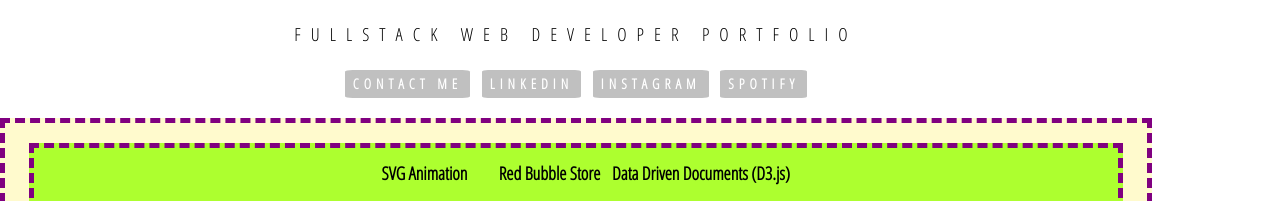
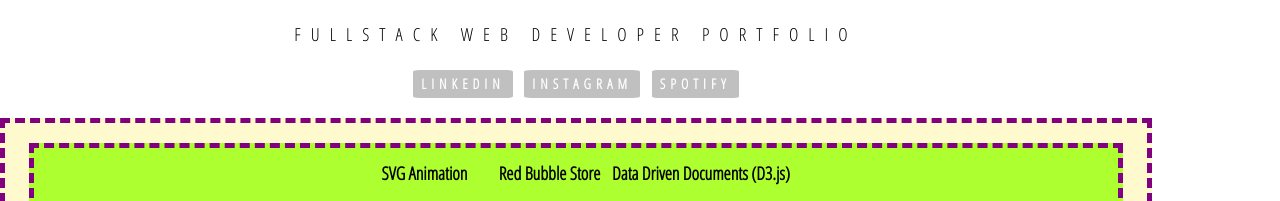
Before and after one commit to ckinleydavis/portfolio, a plain HTML site: page index.htm in a window 1280 px wide. Shown: the part 224-425 px from the top of the page. Drawn offline with nearby package versions, Linux system fonts and the light colour scheme; a web font is replaced by a local one.

Commit message:
removed email from menu

```diff
--- a/index.htm
+++ b/index.htm
@@ -38,7 +38,7 @@
             <section class="nav">
                 <nav>
                     <ul>
-                        <li><a href="mailto://ckinleydavis@gmail.com" target="_blank">Contact Me</a></li>
+                        <!-- <li><a href="mailto://ckinleydavis@gmail.com" target="_blank">Contact Me</a></li> -->
                         <li><a href="https://www.linkedin.com/in/ckinleydavis/" target="_blank">LinkedIn</a></li>
                         <li><a href="https://www.instagram.com/kinley2520/" target="_blank">Instagram</a></li>
                         <li><a href="https://open.spotify.com/user/1227450862?si=CRTlsI7JRuy0B2E7VxElRQ" target="_blank">Spotify</a></li>
```
